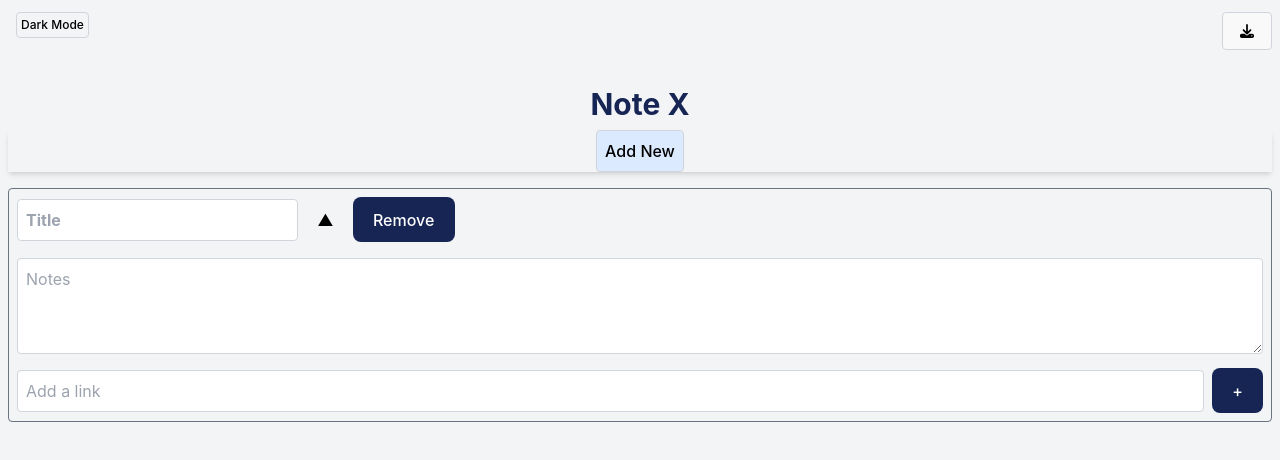
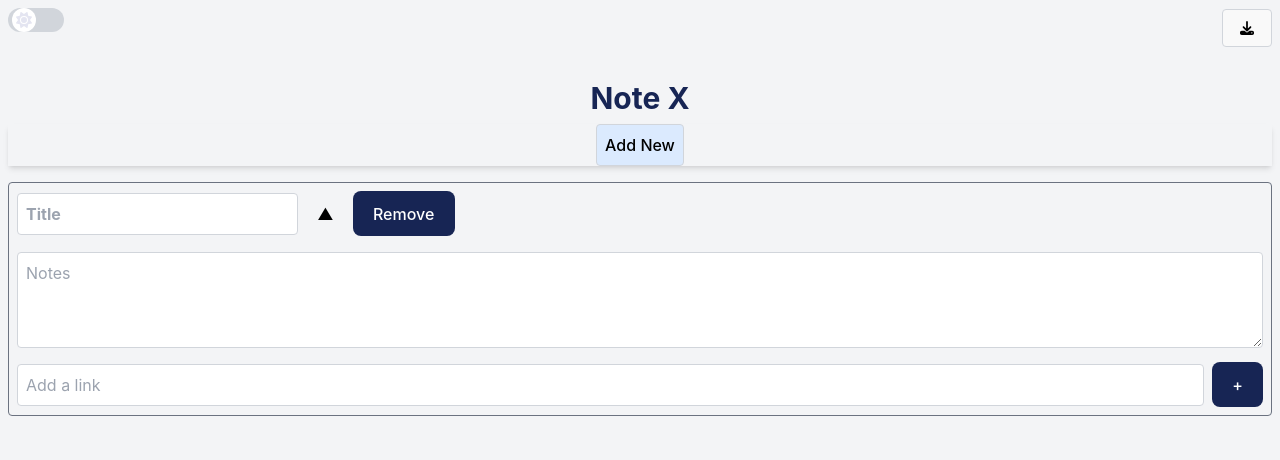
Before and after one commit to FarhanaUK/Note-X, a React (Vite) app: page / in a window 1280 px wide. Shown: the top 460 px of the page. Built offline with nearby package versions, Linux system fonts and the light colour scheme.

Commit message:
dark mode toggle changed

```diff
--- a/src/App.jsx
+++ b/src/App.jsx
@@ -3,6 +3,7 @@ import { FontAwesomeIcon } from "@fortawesome/react-fontawesome";
 import { faTrash, faDownload } from "@fortawesome/free-solid-svg-icons";
 import validator from "validator";
 import "./App.css";
+import { faSun, faMoon } from '@fortawesome/free-solid-svg-icons'
 
 
 // Constants
@@ -284,12 +285,38 @@ function App() {
       }`}
     >
       <div className="flex justify-between items-center mb-4">
-        <button
-          onClick={toggleDarkMode}
-          className=" flex justify-start mb-4 ml-2 mt-1 border border-gray-300 rounded bg-gray-100 bg-button-light dark:bg-button-dark hover:bg-gray-200 p-1 text-xs"
-        >
-          {state.darkModeOn ? "Light Mode" : "Dark Mode"}
-        </button>
+         <div className="flex justify-between items-center mb-4">
+        <label className="flex items-center cursor-pointer">
+
+          <input
+            type="checkbox"
+            className="sr-only peer"
+            checked={state.darkModeOn}
+            onChange={toggleDarkMode}
+          />
+          <div className="top-0 w-14 h-6 bg-gray-300 dark:bg-gray-800 rounded-full relative peer-focus:ring-2 peer-focus:ring-blue-500 peer-checked:bg-gray-800 transition duration-200">
+            <div
+              className={`absolute top-0 left-1 w-6 h-6 bg-white rounded-full flex items-center justify-center transition-transform duration-200 ${
+                state.darkModeOn ? "transform translate-x-6" : ""
+              }`}
+            >
+              {state.darkModeOn ? (
+                <FontAwesomeIcon
+                  icon={faMoon}
+                  style={{ color: "#291c62", fontSize: "16px" }}
+                />
+              ) : (
+                <FontAwesomeIcon
+                  icon={faSun}
+                  style={{ color: "#e4e5f1", fontSize: "16px" }}
+                />
+              )}
+            </div>
+          </div>
+        </label>
+      </div>
+
+
         <button
           onClick={() => downloadNotes(state, dispatch)}
           className=" text-sm border border-gray-300 rounded dark:bg-input-dark-bg"
```
